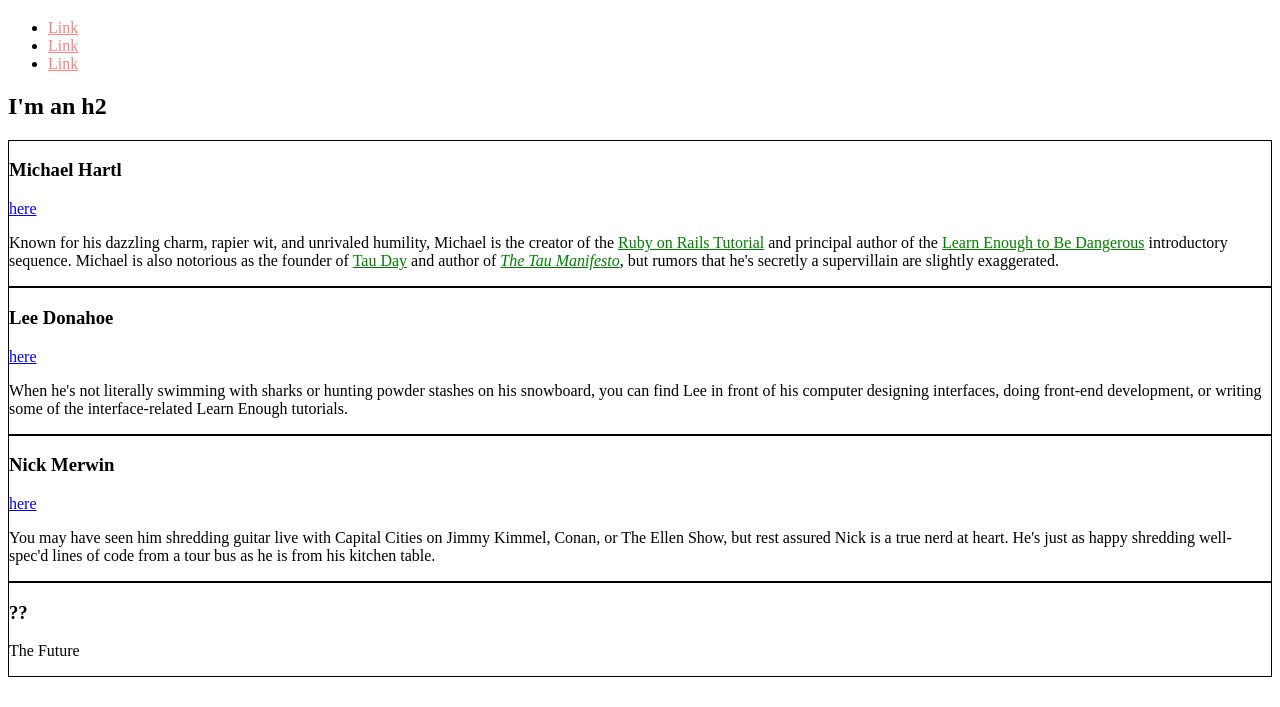
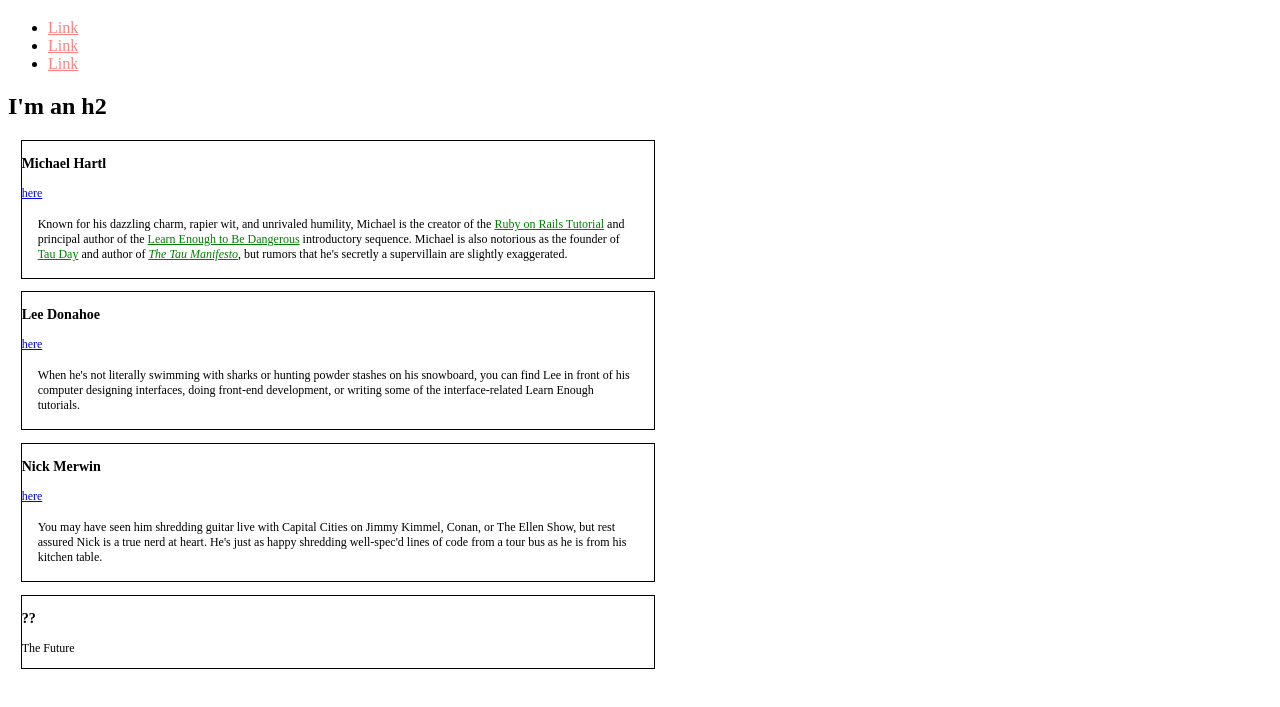
Before and after one commit to QuantamWarrior/QuantamWarrior.github.io, a plain HTML site: page index.html in a window 1280 px wide. Shown: the part 61-768 px from the top of the page. Drawn offline with Linux system fonts and the light colour scheme.

Commit message:
larger wrapper to play with - margins, font-size, em, rem

```diff
--- a/index.html
+++ b/index.html
@@ -8,15 +8,23 @@
       a {
         color: rgba(255, 0, 0,.50);
       }
-
       /* SOCIAL STYLES */
       .social-link {
         color: blue;
       }
 
       /* BIO STYLES */
+      .bio-wrapper {
+        font-size: 24px;
+      }
       .bio-box {
         border: 1px solid black;
+        width: 50%;
+        margin: 1%;
+        font-size: 0.5em;
+      }
+      .bio-copy {
+        margin: 1rem;
       }
       .bio-copy a {
         color: green;
@@ -37,6 +45,7 @@
       </li>
     </ul>
     <h2>I'm an h2</h2>
+    <div class="bio-wrapper">
       <div class="bio-box">
         <h3>Michael Hartl</h3>
         <a href="https://twitter.com/mhartl" class="social-link">here</a>
@@ -86,5 +95,6 @@
           The Future
         </p>
       </div>
+    </div>
   </body>
 </html>
```
Lines whose indentation alone changed are shown as unchanged.
